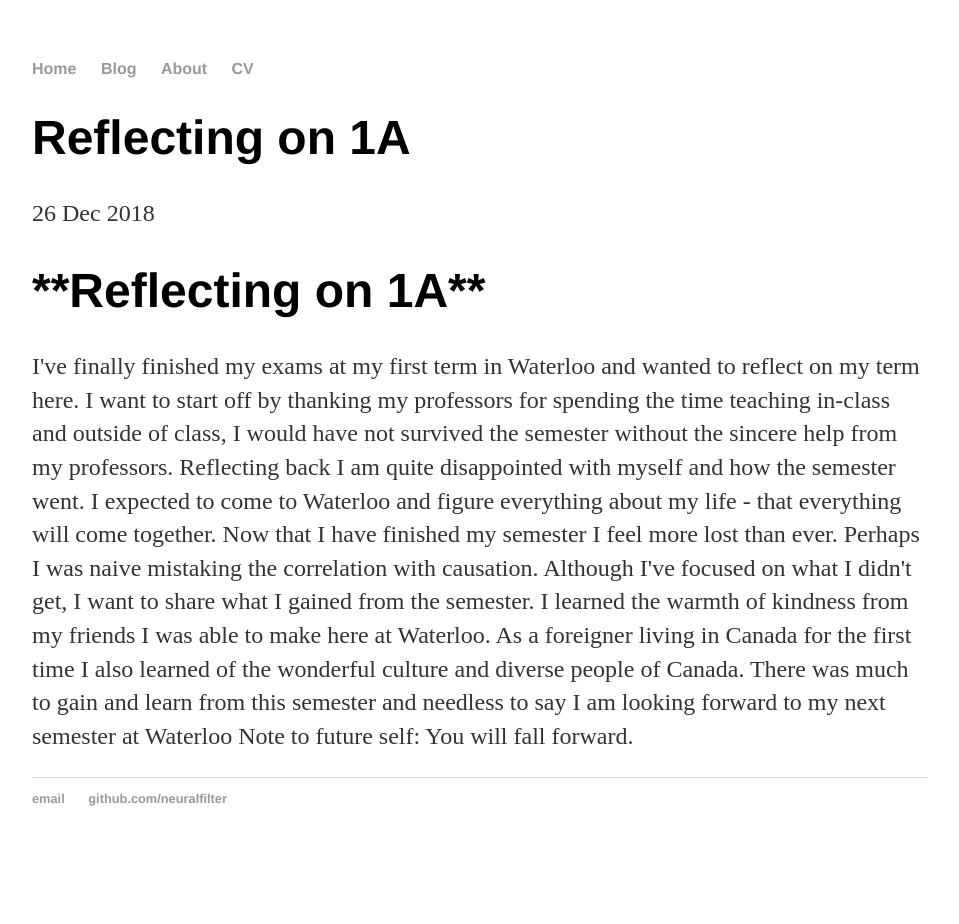
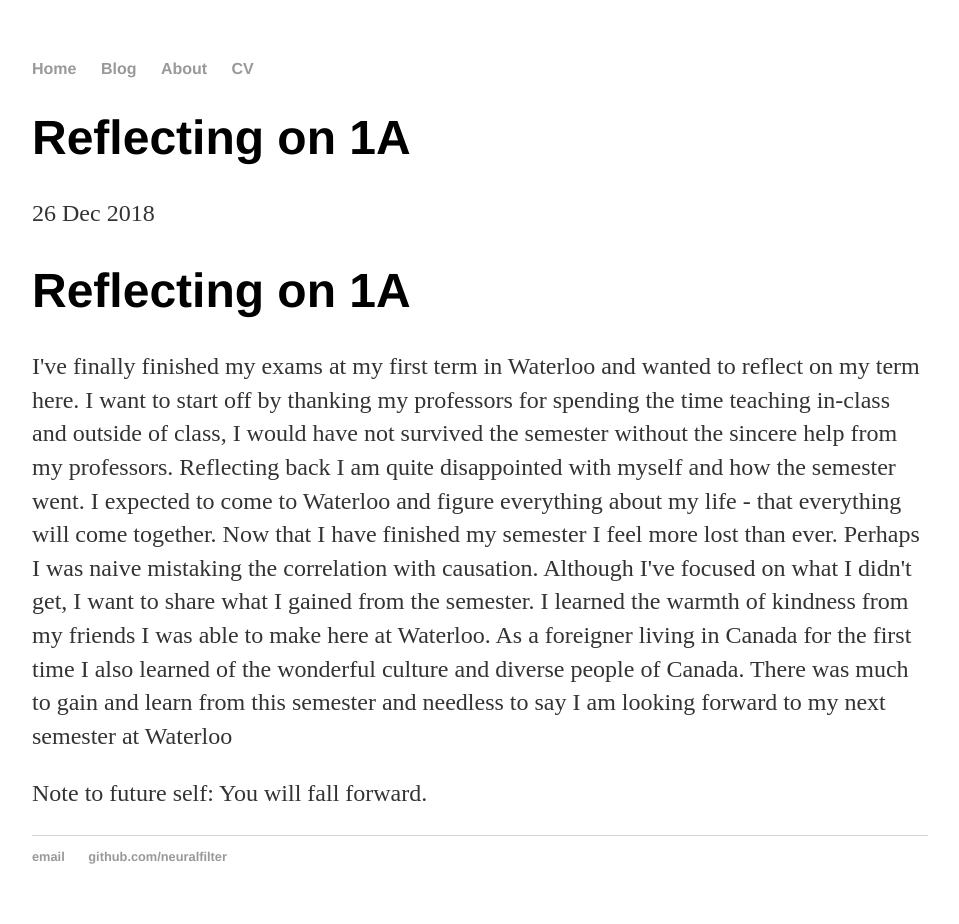
Before and after one commit to neuralfilter/neuralfilter.github.ioa, a Jekyll site: the page built from _posts/2018-12-26-Reflecting_on_1A.md, in a window 1280 px wide. Shown: the whole page, without its empty margins (160-1119 px from the left). Built offline with Jekyll 4.4.1, drawn with Linux system fonts in a browser that asks for light colours; before the commit the page ends 900 px from its top, so only the background shows below that.

```diff
--- a/_posts/2018-12-26-Reflecting_on_1A.md
+++ b/_posts/2018-12-26-Reflecting_on_1A.md
@@ -3,7 +3,7 @@ layout: post
 title: "Reflecting on 1A"
 date: 2018-12-26
 ---
-<h1>**Reflecting on 1A**</h1>
+<h1>Reflecting on 1A</h1>
 <p>I've finally finished my exams at my first term in Waterloo and wanted to reflect on my term here.
 
 I want to start off by thanking my professors for spending the time teaching in-class and outside of class, I would have not survived the semester without the sincere help from my professors.
@@ -13,7 +13,7 @@ Now that I have finished my semester I feel more lost than ever. Perhaps I was n
 Although I've focused on what I didn't get, I want to share what I gained from the semester.
 I learned the warmth of kindness from my friends I was able to make here at Waterloo. As a foreigner living in Canada for the first time
 I also learned of the wonderful culture and diverse people of Canada.
-There was much to gain and learn from this semester and needless to say I am looking forward to my next semester at Waterloo
+There was much to gain and learn from this semester and needless to say I am looking forward to my next semester at Waterloo</p>
 
 
-Note to future self: You will fall forward.</p>
+<p>Note to future self: You will fall forward.</p>
```
